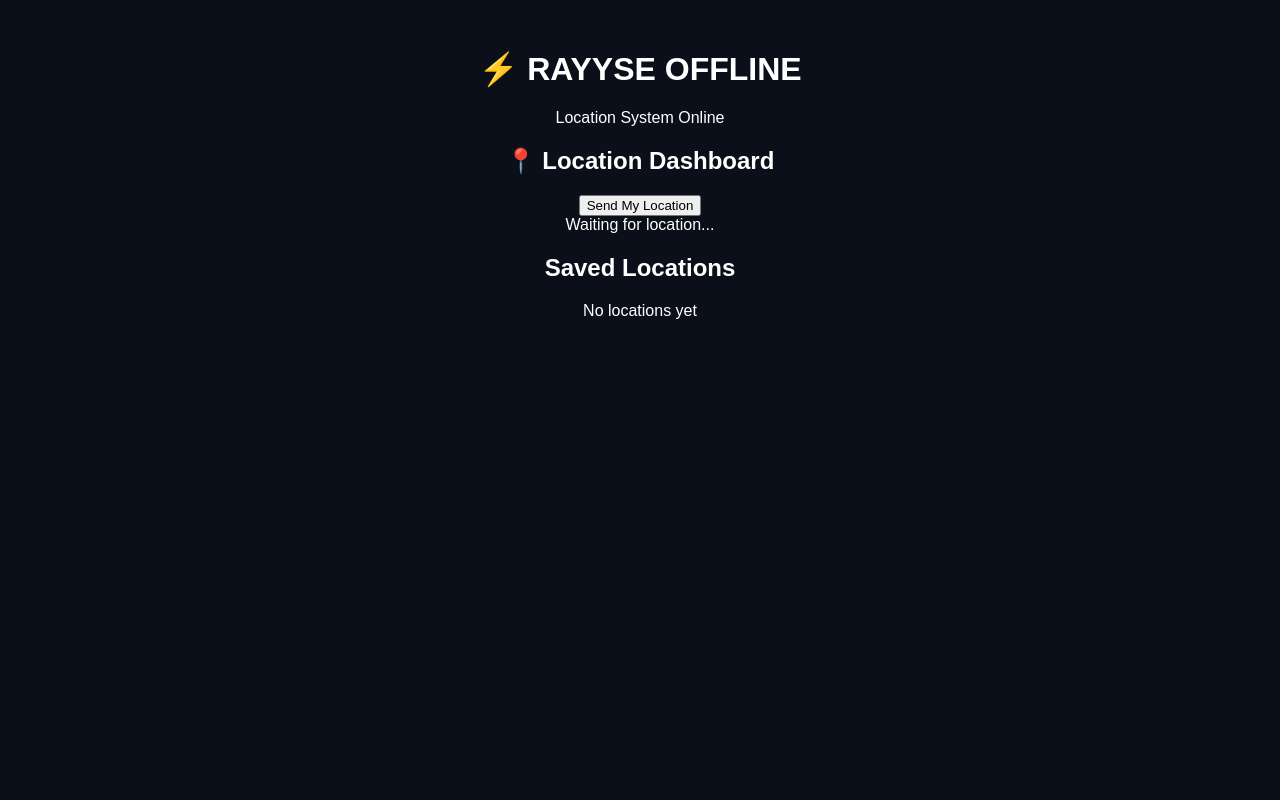
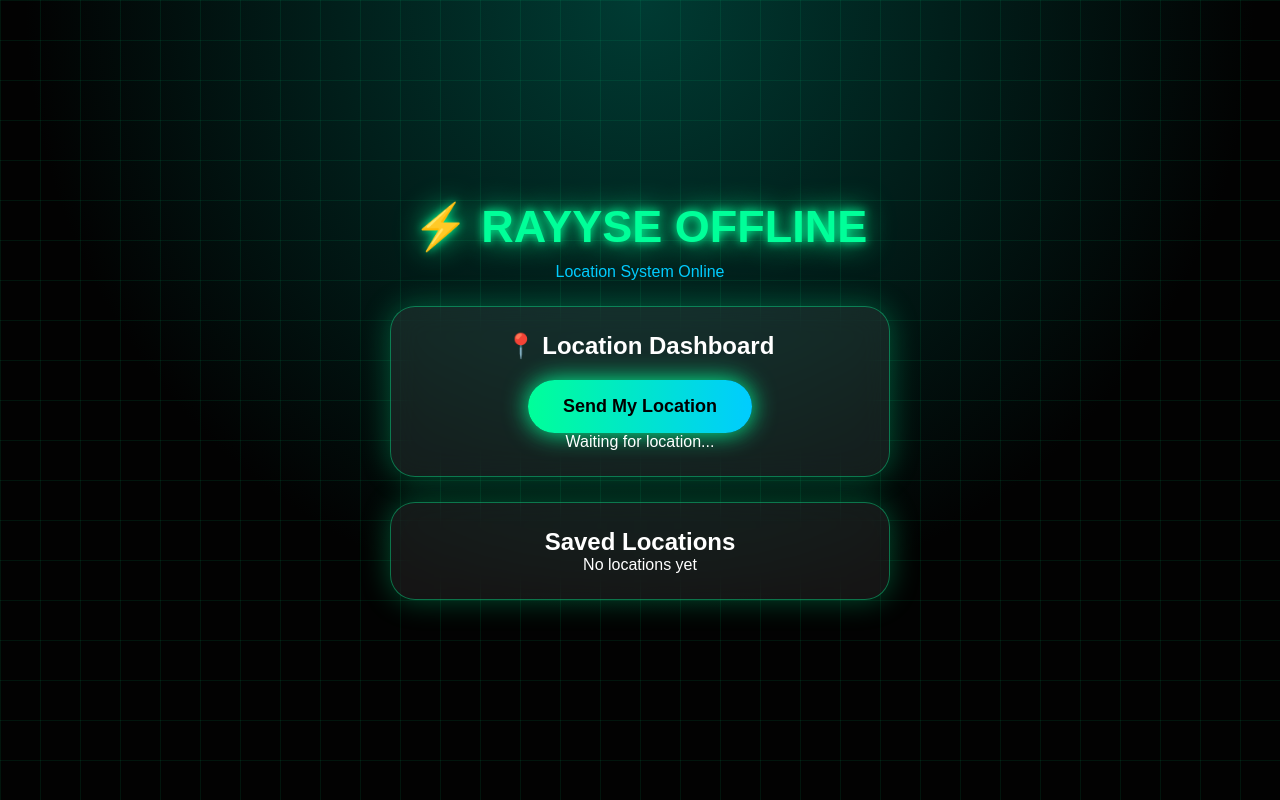
Before and after one commit to rayyseoffline-rgb/RAYYSE_OFFLINE_LOCATION, a Flask app: page / in a window 1280 px wide. Run offline with Flask 3, Linux system fonts and the light colour scheme.

Commit message:
Refactor CSS for improved layout and styling

```diff
--- a/static/style.css
+++ b/static/style.css
@@ -1,10 +1,155 @@
-body {
-    background: #0b0f19;
-    color: white;
-    font-family: Arial;
-    text-align: center;
+*{
+    margin:0;
+    padding:0;
+    box-sizing:border-box;
+    font-family:Arial,sans-serif;
 }
 
-h1 {
-    margin-top: 50px;
+body{
+
+    min-height:100vh;
+
+    background:
+    radial-gradient(circle at top,#003b33,#020202 60%);
+
+    color:white;
+
+    display:flex;
+
+    justify-content:center;
+
+    align-items:center;
+
+    overflow:hidden;
 }
+
+
+/* Digital background */
+
+body:before{
+
+    content:"";
+
+    position:fixed;
+
+    inset:0;
+
+    background:
+    linear-gradient(
+    rgba(0,255,150,.08) 1px,
+    transparent 1px
+    ),
+    linear-gradient(
+    90deg,
+    rgba(0,255,150,.08) 1px,
+    transparent 1px
+    );
+
+    background-size:40px 40px;
+
+}
+
+
+.container{
+
+    position:relative;
+
+    width:90%;
+
+    max-width:500px;
+
+    text-align:center;
+
+}
+
+
+h1{
+
+    font-size:45px;
+
+    color:#00ff99;
+
+    text-shadow:
+    0 0 10px #00ff99,
+    0 0 30px #00ff99;
+
+}
+
+
+.status{
+
+    margin-top:10px;
+
+    color:#00ccff;
+
+}
+
+
+
+.card{
+
+    margin-top:25px;
+
+    padding:25px;
+
+    background:
+    rgba(255,255,255,.08);
+
+    border:1px solid rgba(0,255,153,.4);
+
+    border-radius:25px;
+
+    backdrop-filter:blur(15px);
+
+    box-shadow:
+    0 0 30px rgba(0,255,153,.3);
+
+}
+
+
+
+button{
+
+    margin-top:20px;
+
+    padding:16px 35px;
+
+    border:none;
+
+    border-radius:50px;
+
+    background:
+    linear-gradient(90deg,#00ff99,#00ccff);
+
+    font-size:18px;
+
+    font-weight:bold;
+
+    cursor:pointer;
+
+    box-shadow:
+    0 0 25px #00ff99;
+
+}
+
+
+button:hover{
+
+    transform:scale(1.08);
+
+}
+
+
+.location{
+
+    margin-top:15px;
+
+    padding:15px;
+
+    background:#050505;
+
+    border-radius:15px;
+
+    border:1px solid #00ff99;
+
+}
```
